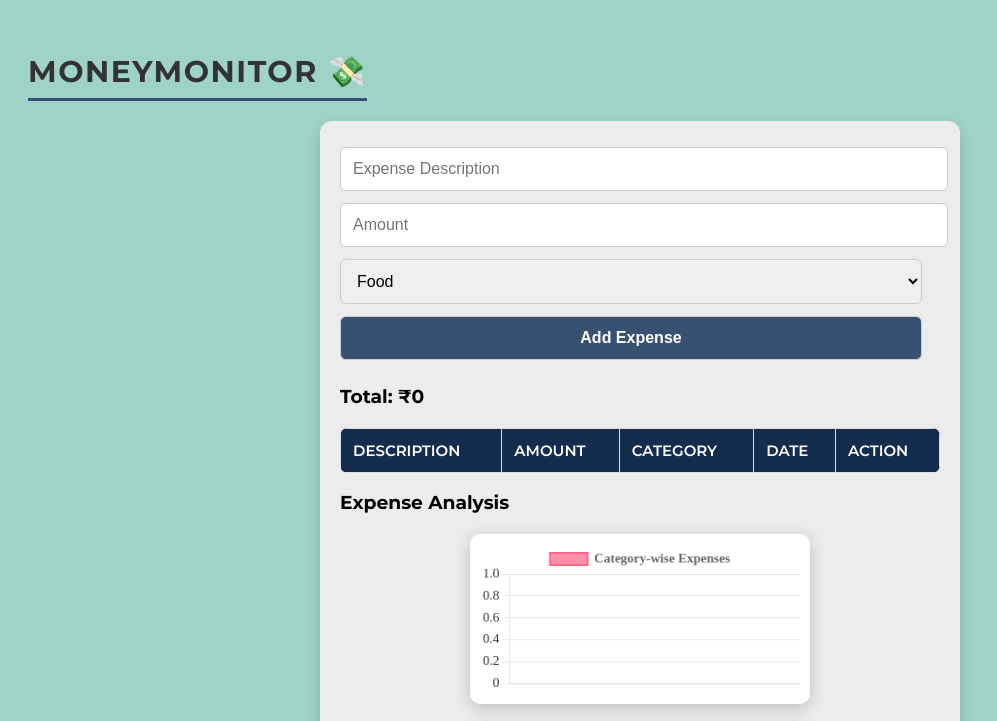
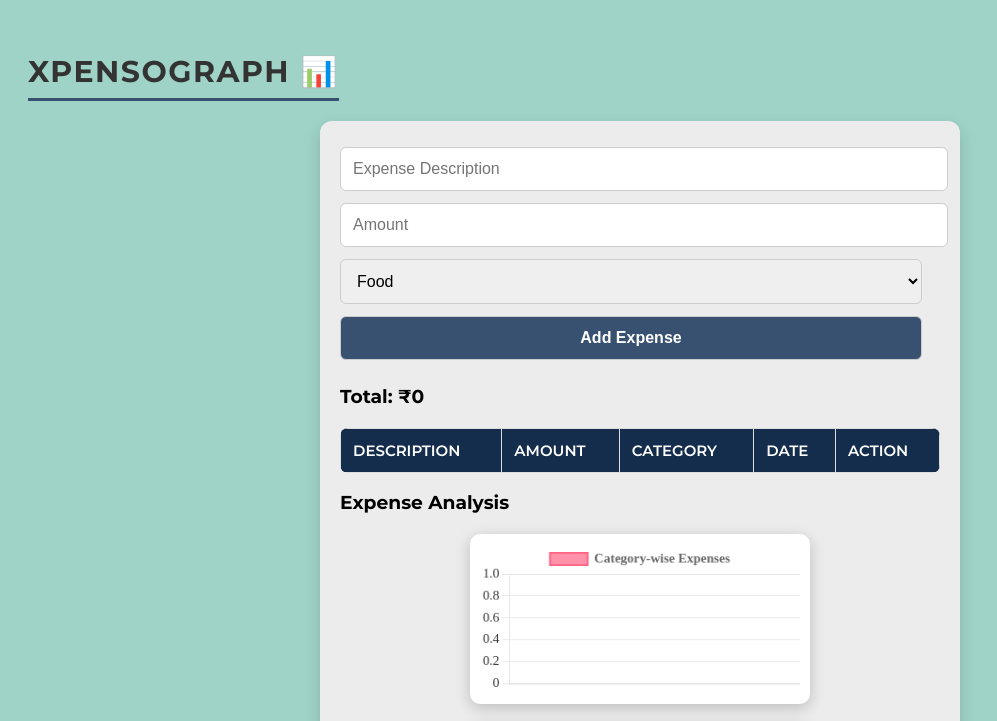
Before and after one commit to avaniiyadav/XpensoGraph-, a plain HTML site: page index.html in a window 1280 px wide. Shown: the top 721 px of the page, without its empty margins (0-997 px from the left). Drawn offline with nearby package versions, Linux system fonts and the light colour scheme.

Commit message:
Updated site heading

```diff
--- a/index.html
+++ b/index.html
@@ -12,7 +12,7 @@
     <script src="https://cdn.jsdelivr.net/npm/chart.js"></script>
 </head>
 <body>
-    <h2>MoneyMonitor 💸</h2>
+    <h2> XpensoGraph 📊 </h2>
     <div class="container">
         <!-- Input field for entering expense description -->
         <input type="text" id="desc" placeholder="Expense Description">
```
Also changed, not shown: 1 other file.
